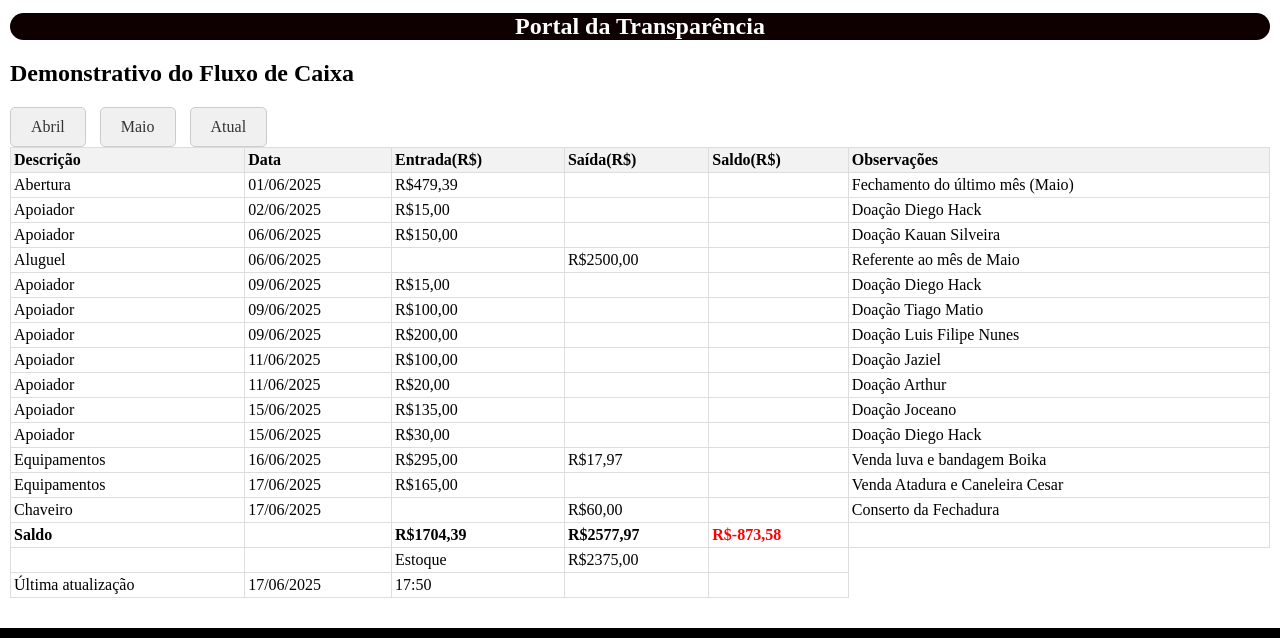
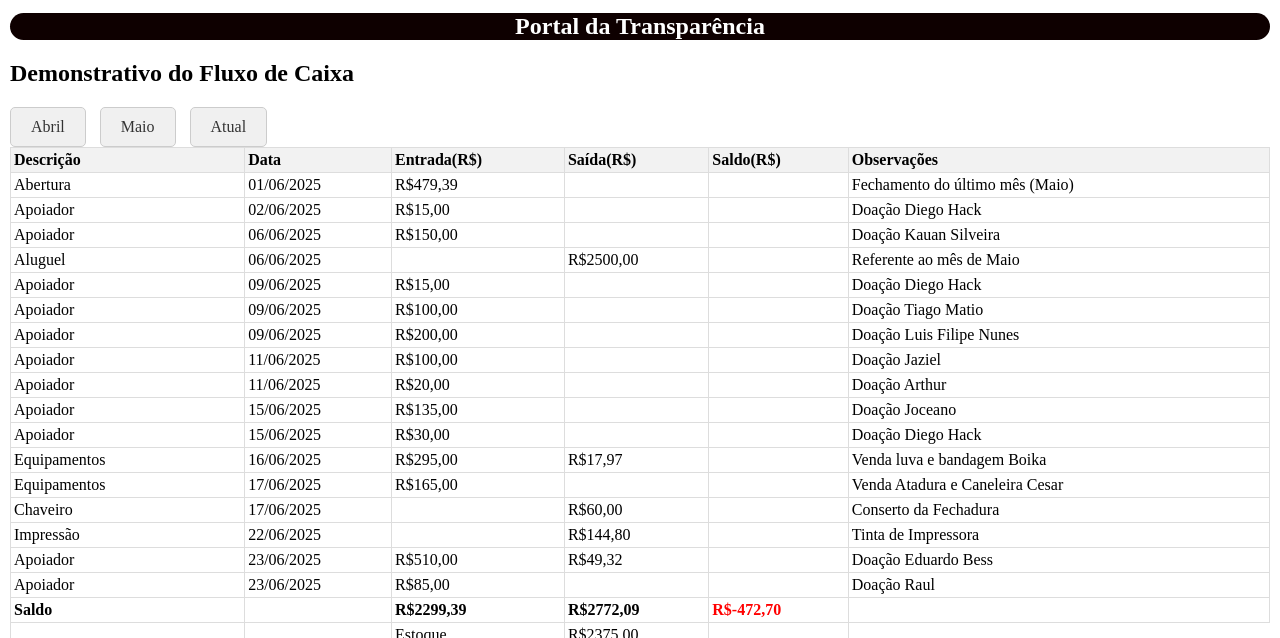
Before and after one commit to engenharia-da-luta/ong, a website built with Parcel: page docs/portal.html in a window 1280 px wide. Shown: the part 162-800 px from the top of the page. Built offline with nearby package versions, Linux system fonts and the light colour scheme.

Commit message:
update portal

```diff
--- a/docs/main.js
+++ b/docs/main.js
@@ -97,7 +97,7 @@ if (cashNegativeTotalElement) {
   cashNegativeTotalElement.textContent = cashSumNegativeFormatado;
 }
 
-const cashTotalManual = "R$-873,58";
+const cashTotalManual = "R$-472,70";
 
 cashTotalElements.forEach((element) => {
   element.textContent = cashTotalManual;
--- a/docs/portal.html
+++ b/docs/portal.html
@@ -856,6 +856,30 @@
               <td class="cash-flow__column"></td>
               <td class="cash-flow__column">Conserto da Fechadura</td>
             </tr>
+            <tr>
+              <td class="cash-flow__column">Impressão</td>
+              <td class="cash-flow__column">22/06/2025</td>
+              <td class="cash-flow__column cash--positive"></td>
+              <td class="cash-flow__column cash--negative">R$144,80</td>
+              <td class="cash-flow__column"></td>
+              <td class="cash-flow__column">Tinta de Impressora</td>
+            </tr>
+            <tr>
+              <td class="cash-flow__column">Apoiador</td>
+              <td class="cash-flow__column">23/06/2025</td>
+              <td class="cash-flow__column cash--positive">R$510,00</td>
+              <td class="cash-flow__column cash--negative">R$49,32</td>
+              <td class="cash-flow__column"></td>
+              <td class="cash-flow__column">Doação Eduardo Bess</td>
+            </tr>
+            <tr>
+              <td class="cash-flow__column">Apoiador</td>
+              <td class="cash-flow__column">23/06/2025</td>
+              <td class="cash-flow__column cash--positive">R$85,00</td>
+              <td class="cash-flow__column cash--negative"></td>
+              <td class="cash-flow__column"></td>
+              <td class="cash-flow__column">Doação Raul</td>
+            </tr>
 
             <tr class="cash-flow__saldo">
               <td class="cash-flow__column">Saldo</td>
@@ -876,8 +900,8 @@
             </tr>
             <tr>
               <td class="cash-flow__column">Última atualização</td>
-              <td class="cash-flow__column">17/06/2025</td>
-              <td class="cash-flow__column">17:50</td>
+              <td class="cash-flow__column">23/06/2025</td>
+              <td class="cash-flow__column">21:12</td>
               <td class="cash-flow__column"></td>
               <td class="cash-flow__column"></td>
             </tr>
```
